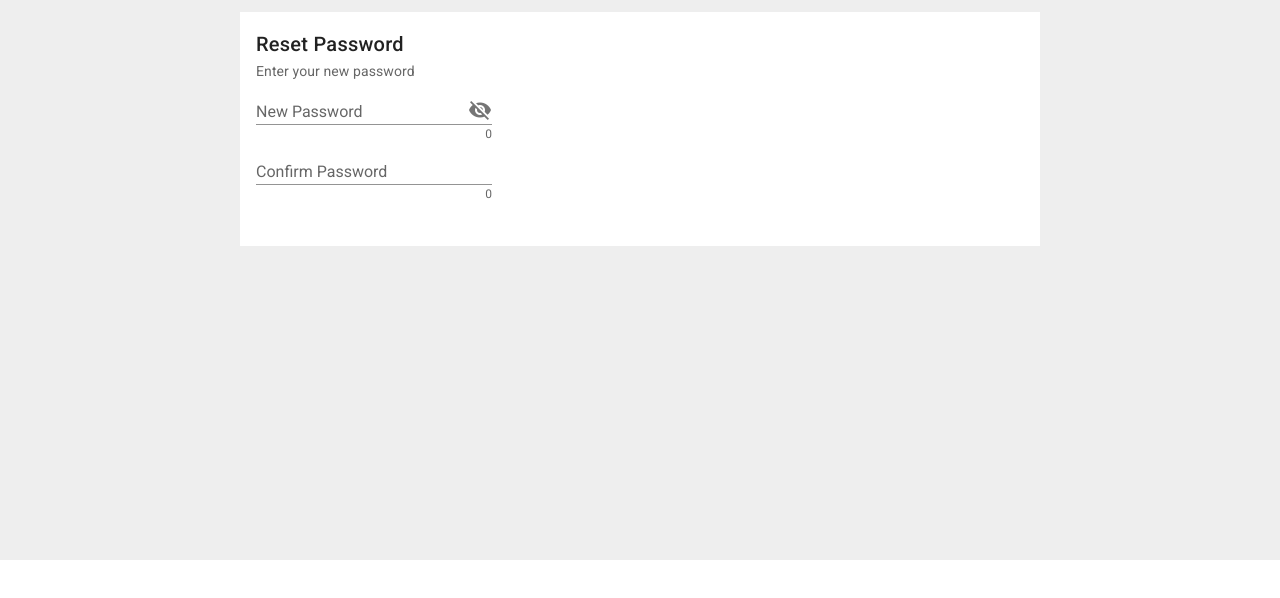
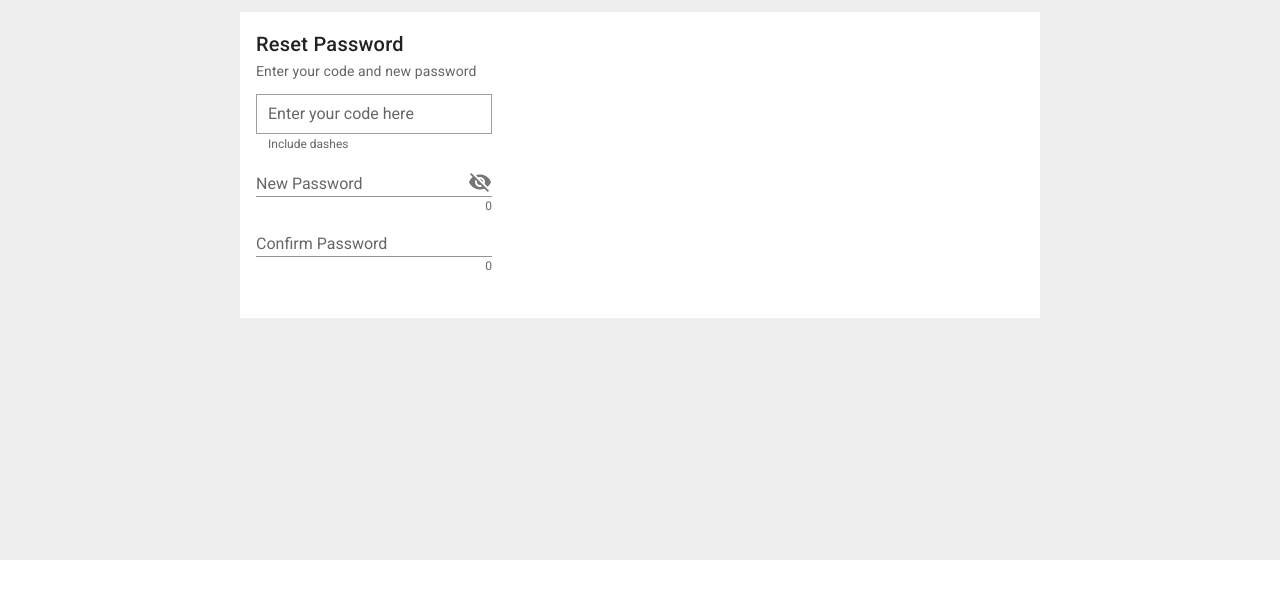
Before and after one commit to Simon-Truong/anecdote-ui, a Vue app: page /resetPassword/1 in a window 1280 px wide. Shown: the top 598 px of the page. Built offline with nearby package versions, Linux system fonts and the light colour scheme; no server answers.

Commit message:
[feat] implemented password reset

```diff
--- a/src/components/Reset-Password.vue
+++ b/src/components/Reset-Password.vue
@@ -6,11 +6,26 @@
           <v-col cols="12" class="d-flex justify-center">
             <v-card light flat tile min-height="200" min-width="800">
               <v-card-title>Reset Password</v-card-title>
-                <v-card-subtitle class="pb-0">Enter your new password</v-card-subtitle>
+              <v-card-subtitle class="pb-0">Enter your code and new password</v-card-subtitle>
               <v-card-text>
                 <v-container class="pl-0 pb-0">
                   <v-row>
                     <v-col cols="4">
+                      <v-text-field
+                        class="custom-text-field"
+                        dense
+                        outlined
+                        label="Enter your code here"
+                        @keyup.enter="resetPassword"
+                        v-model="secretCode"
+                        persistent-hint
+                        hint="Include dashes"
+                      ></v-text-field>
+                    </v-col>
+                  </v-row>
+
+                  <v-row>
+                    <v-col class="pt-5" cols="4">
                       <v-text-field
                         dense
                         label="New Password"
@@ -40,7 +55,15 @@
                   </v-row>
                 </v-container>
 
-                <v-btn tile depressed small dark color="#1976d2" @click="resetPassword" :disabled="!isFormValid">Reset Password</v-btn>
+                <v-btn
+                  tile
+                  depressed
+                  small
+                  dark
+                  color="#1976d2"
+                  @click="resetPassword"
+                  :disabled="!isFormValid"
+                >Reset Password</v-btn>
                 <span v-if="showSpinner" class="ml-2">
                   <v-progress-circular color="#757575" indeterminate size="20"></v-progress-circular>
                 </span>
@@ -65,27 +88,53 @@ export default {
       confirmPassword: '',
       showPassword: false,
       isFormValid: false,
-            showSpinner: false
-        }
+      secretCode: '',
+      showSpinner: false,
+      userId: this.$route.params.id
+    };
   },
   methods: {
     resetPassword() {
+      if (!this.secretCode) {
+        return;
+      }
+
       this.showSpinner = true;
 
       const body = {
+        userId: this.userId,
+        secretCode: this.secretCode,
         password: this.password,
         confirmPassword: this.confirmPassword
+      };
+
+      apiClient
+        .resetPassword(body)
+        .then(response => {
+          this.processSuccessResponse(response.data);
+          this.$router.push('/login');
+        })
+        .catch(error => this.processErrorResponse(error.response))
+        .finally(() => (this.showSpinner = false));
+    },
+    processSuccessResponse(message) {
+      alert(message);
+    },
+    processErrorResponse(response) {
+      const status = response.status;
+
+      if (status === 500) {
+        console.log(response.data);
+        return;
       }
 
-            apiClient.resetPassword(body)
-                .then(response => console.log({response}))
-                .catch(error => console.log({error}))
-                .finally(() => this.showSpinner = false);
+      if (status === 400) {
+        alert(response.data);
       }
     }
   }
+};
 </script>
 
 <style>
-
 </style>
```
Lines whose indentation alone changed are shown as unchanged.
